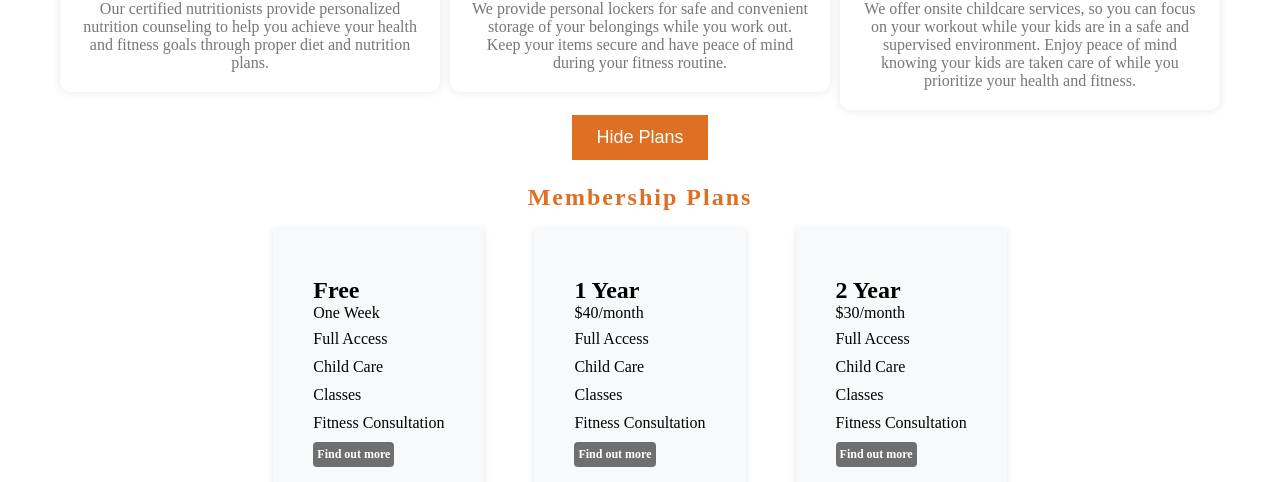
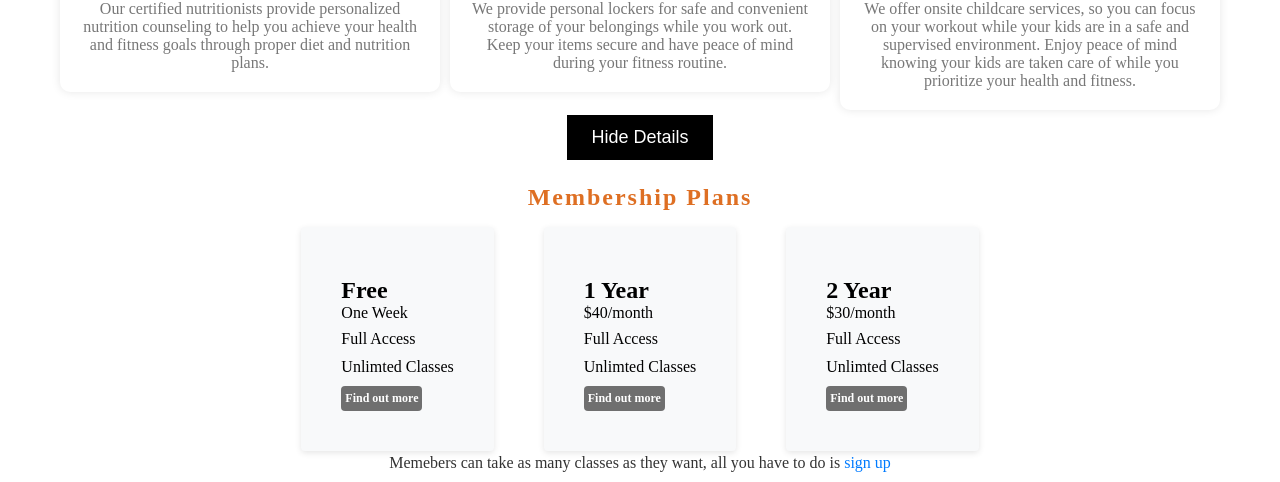
Before and after one commit to jcambria/gymwebpage, a React (Create React App) app: page / in a window 1280 px wide. Both pictures are taken after a click on the button "Membership Details". Shown: the part 1593-2075 px from the top of the page. Built offline with nearby package versions, Linux system fonts and the light colour scheme.

Commit message:
most recent

```diff
--- a/src/App.js
+++ b/src/App.js
@@ -11,12 +11,6 @@ import WhatWeOffer from "./components/WhatWeOffer/WhatWeOffer";
 import Trainers from "./components/Trainers/Trainers";
 import Footer from "./components/Footer/Footer";
 import ContactForm from "./components/EmailContact/ContactForm";
-
-// const images = [
-//     'https://media-cldnry.s-nbcnews.com/image/upload/rockcms/2021-12/211208-working-out-stock-mn-1310-55e1c7.jpg',
-//     'https://media.gq-magazine.co.uk/photos/60250691a29397b3791c6cfa/master/w_1600%2Cc_limit/110221_FD_01.jpg',
-
-//   ];
 
 const App = () => {
   return (
--- a/src/components/Footer/Footer.css
+++ b/src/components/Footer/Footer.css
@@ -8,6 +8,16 @@ body{
 	padding:0;
 	box-sizing: border-box;
 }
+hr {
+
+	border: none;
+	height: 1px;
+	background-color: black;
+	margin: 20px auto;
+	width: 90%;
+
+  }
+
 .container{
 	max-width: 1170px;
 	margin:auto;
--- a/src/components/Footer/Footer.jsx
+++ b/src/components/Footer/Footer.jsx
@@ -12,25 +12,28 @@ import "./Footer.css"; // Import the CSS file for styling
 const Footer = () => {
   return (
 <body>
+
   <footer class="footer">
   	 <div class="container">
   	 	<div class="row">
+		   <hr />
   	 		<div class="footer-col">
-  	 			<h4>Hours</h4>
+
+  	 			<h4>Hours <FaClock /> </h4>
   	 			<ul>
-  	 				<li><a href="#">Home</a></li>
-  	 				<li><a href="#">About</a></li>
-  	 				<li><a href="#">Pricing</a></li>
-  	 				<li><a href="#">Privacy Policy</a></li>
+  	 				<li><a href="#"><strong>Monday-Friday</strong></a></li>
+  	 				<li><a href="#">5:30am-9:00pm</a></li>
+  	 				<li><a href="#"><strong>Saturday-Sunday</strong></a></li>
+  	 				<li><a href="#">8:00am-5:00pm</a></li>
   	 			</ul>
   	 		</div>
   	 		<div class="footer-col">
-  	 			<h4>Address</h4>
+  	 			<h4>Location <FaMapMarkerAlt /> </h4>
   	 			<ul>
-  	 				<li><a href="#">Shipping</a></li>
-  	 				<li><a href="#">Returns</a></li>
-  	 				<li><a href="#">Order Status</a></li>
-  	 				<li><a href="#">Payment Options</a></li>
+  	 				<li><a href="#">4250 North High Street <br /> Columbus,OH 43214</a></li>
+  	 				<li><a href="#"></a></li>
+  	 				{/* <li><a href="#">Order Status</a></li>
+  	 				<li><a href="#">Payment Options</a></li> */}
   	 			</ul>
   	 		</div>
   	 		{/* <div class="footer-col">
@@ -45,7 +48,7 @@ const Footer = () => {
   	 				<a href="#"> <FaFacebook /> <i class="fab fa-google"></i></a>
   	 				<a href="#"> <FaLinkedin /> <i class="fab fa-facebook-f"></i></a>
   	 				<a href="#"> <FaTwitter /> <i class="fab fa-instagram"></i></a>
-  	 				<a href="#"><i class="fab fa-twitter"></i></a>
+  	 				<a href="#"> <FaPhone /> <i class="fab fa-twitter"></i></a>
   	 			</div>
   	 		</div>
   	 	</div>
--- a/src/components/Header/Header.css
+++ b/src/components/Header/Header.css
@@ -34,7 +34,7 @@ body{
 }
 
 .p__intro {
-    letter-spacing: .5px;
+    letter-spacing: .6px;
     font-family: Arial, sans-serif;
     font-size: 16px;
     color: #333;
@@ -43,7 +43,7 @@ body{
     background-color: white;
     border-radius: 5px;
     box-shadow: 0 2px 4px rgba(0, 0, 0, 0.1);
-    text-align: justify;
+    text-align: center;
   }
 
 
--- a/src/components/Navbar/Navbar.css
+++ b/src/components/Navbar/Navbar.css
@@ -73,7 +73,7 @@
 
 .app__navbar-login div {
     width: 1px;
-    height: 30px;
+    height: 20px;
     background: black;
 }
 
--- a/src/components/WhatWeOffer/PricingPlans.css
+++ b/src/components/WhatWeOffer/PricingPlans.css
@@ -1,7 +1,7 @@
 /* CSS for the show/hide button */
 .showButton,
 .hideButton {
-  background-color: #de6f23;
+  background-color: black;
   color: #fff;
   padding: 12px 24px;
   border: none;
@@ -11,7 +11,7 @@
 }
 
 .hideButton {
-  background-color: #de6f23;
+  background-color: black;
 }
 
 /* CSS for the pricing container */
--- a/src/components/WhatWeOffer/PricingPlans.jsx
+++ b/src/components/WhatWeOffer/PricingPlans.jsx
@@ -16,7 +16,7 @@ const PricingComponent = () => {
         className={showPlans ? 'hideButton' : 'showButton'}
         onClick={handleButtonClick}
       >
-        {showPlans ? 'Hide Plans' : 'Membership Details'}
+        {showPlans ? 'Hide Details' : 'Membership Details'}
       </button>
       {showPlans && (
         <div className="pricingContainer">
@@ -27,33 +27,33 @@ const PricingComponent = () => {
               <p>One Week</p>
               <ul>
                 <li>Full Access</li>
-                <li>Child Care</li>
-                <li>Classes</li>
-                <li>Fitness Consultation</li>
+                {/* <li>Child Care</li> */}
+                <li> Unlimted Classes</li>
+                {/* <li>Fitness Consultation</li> */}
               </ul>
-              <a href="#home" className='findoutmore'>Find out more</a>
+              <a href="#here" className='findoutmore'>Find out more</a>
             </div>
             <div className="pricingCard">
               <h3>1 Year</h3>
               <p>$40/month</p>
               <ul>
                 <li>Full Access</li>
-                <li>Child Care</li>
-                <li>Classes</li>
-                <li>Fitness Consultation</li>
+                {/* <li>Child Care</li> */}
+                <li>Unlimted Classes</li>
+                {/* <li>Fitness Consultation</li> */}
               </ul>
-              <a href="#home" className='findoutmore'>Find out more</a>
+              <a href="#here" className='findoutmore'>Find out more</a>
             </div>
             <div className="pricingCard">
               <h3>2 Year</h3>
               <p>$30/month</p>
               <ul>
                 <li>Full Access</li>
-                <li>Child Care</li>
-                <li>Classes</li>
-                <li>Fitness Consultation</li>
+                {/* <li>Child Care</li> */}
+                <li>Unlimted Classes</li>
+                {/* <li>Fitness Consultation</li> */}
               </ul>
-              <a href="#home" className='findoutmore'>Find out more</a>
+              <a href="#here" className='findoutmore'>Find out more</a>
             </div>
             {/* <div className="pricingCard">
               <h3>3 month</h3>
```
